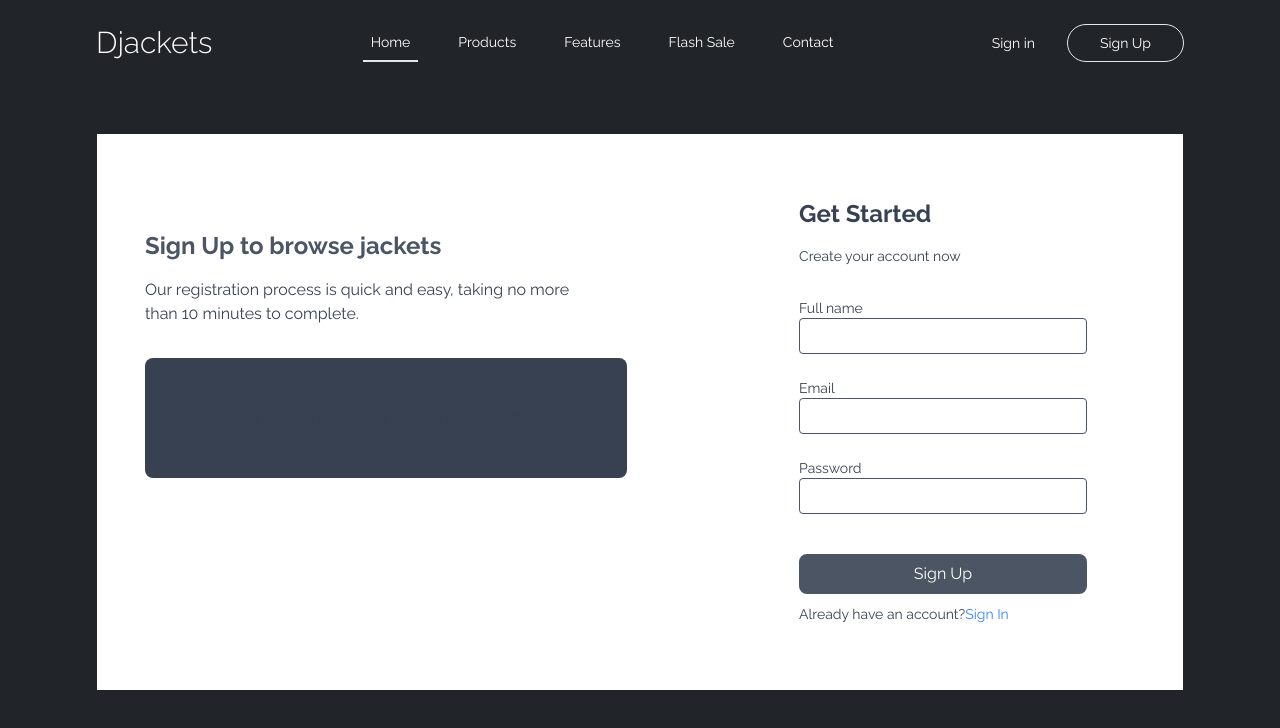
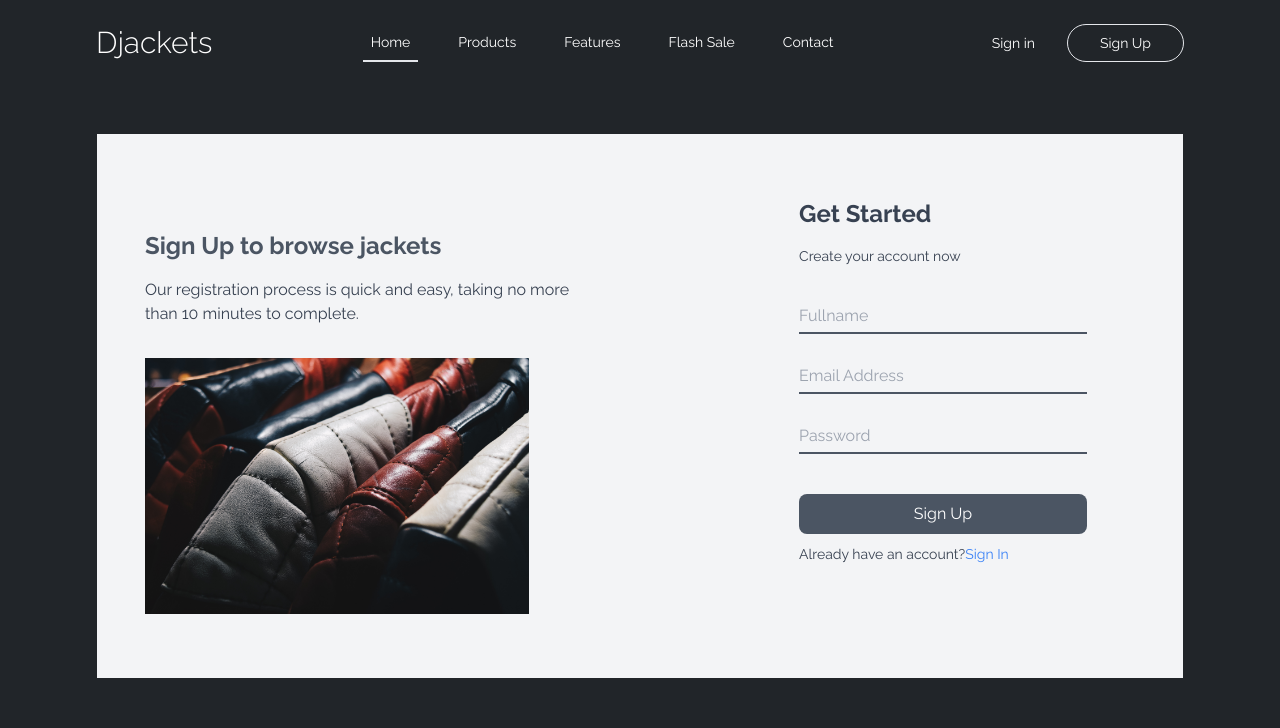
Before and after one commit to BryanMureithi/Djackets, a Vue app in the folder sjackets/: page /signup in a window 1280 px wide. Shown: the top 728 px of the page. Built offline with nearby package versions, Linux system fonts and the light colour scheme.

Commit message:
Fixed footer,signup and signin page

```diff
--- a/sjackets/src/components/Footer.vue
+++ b/sjackets/src/components/Footer.vue
@@ -1,45 +1,36 @@
 <template>
+  <footer class="bg-transparent px-12 py-6 mt-6">
+    <div class="flex items-center justify-between">
       <div>
-    <footer class="bg-gray-600 px-12 py-8 mt-12 flex gap-12 justify-end">
-      <div>
-        <h2 class="font-semibold">LINKS</h2>
-        <div class="flex flex-col gap-2 mt-2">
-          <a href="#" class="text-gray-400 hover:text-gray-300">Instagram</a>
-          <a href="#" class="text-gray-400 hover:text-gray-300">Twitter</a>
-          <a href="#" class="text-gray-400 hover:text-gray-300">Facebook</a>
+        <h1 class="text-3xl font-semibold font-inter">DJACKETS</h1>
+      </div>
+      <div class="flex items-center gap-4">
+        <router-link to="/">Summer</router-link>
+        <router-link to="/">Winter</router-link>
+        <router-link to="/">Spring</router-link>
+        <router-link to="/">Discounts</router-link>
+        <router-link to="/">Products</router-link>
+      </div>
+      <div class="flex items-center gap-3">
+        <i class="bx bxl-instagram bx-md"></i>
+        <i class="bx bxl-facebook bx-md"></i>
+        <i class="bx bxl-twitter bx-md"></i>
       </div>
     </div>
+    <hr class="w-full mt-6" />
+    <div class="flex items-center justify-between mt-6">
       <div>
-        <h2 class="font-semibold">PRODUCTS</h2>
-        <div class="flex flex-col gap-2 mt-2">
-          <a href="#" class="text-gray-400 hover:text-gray-300"
-            >Winter Jackets</a
-          >
-          <a href="#" class="text-gray-400 hover:text-gray-300"
-            >Summer Jackets</a
-          >
-          <a href="#" class="text-gray-400 hover:text-gray-300"
-            >Men's Jackets</a
-          >
-        </div>
+        <h2 class="text-sm text-gray-300">
+          © 2023 Djackets. All rights reserved. Created by Bryan Mureithi
+        </h2>
       </div>
       <div>
-        <h2 class="font-semibold">CONTACTS</h2>
-        <div class="flex flex-col gap-2 mt-2">
-          <a href="#" class="text-gray-400 hover:text-gray-300"
-            ><span>Tel: </span> +2547324657</a
-          >
-          <a href="#" class="text-gray-400 hover:text-gray-300"
-            ><span>Address: </span>Bogani Rd, Karen.</a
-          >
-          <a href="#" class="text-gray-400 hover:text-gray-300"
-            ><span>Email: </span>djackets@info.com</a
+        <a href="#" class="text-sm text-gray-300"
+          >Privacy Policy | Terms of Service</a
         >
       </div>
     </div>
   </footer>
-    <router-view />
-  </div>
 </template>
 
 <script>
--- a/sjackets/src/views/Login.vue
+++ b/sjackets/src/views/Login.vue
@@ -1,6 +1,6 @@
 <template>
   <div class="login flex items-center justify-center mt-12">
-    <div class="bg-gray-400 text-gray-700 px-12 py-16 flex gap-3">
+    <div class="bg-gray-100 text-gray-700 px-12 py-16 flex gap-3">
       <div>
         <h2 class="text-2xl font-semibold text-gray-600 mt-8">
           Sign In to browse jackets
@@ -9,8 +9,8 @@
           Our registration process is quick and easy, taking no more than 10
           minutes to complete.
         </p>
-        <div class="bg-gray-700 w-9/12 px-6 py-12 rounded-lg mt-8">
-          <p>Djackets is a recommendable ecommerce platform</p>
+        <div class="mt-8">
+          <img src="../assets/jacket-hero.jpg" alt="image" class="h-64 w-100" />
         </div>
       </div>
       <div class="w-72 mr-12">
@@ -18,21 +18,21 @@
         <p class="text-gray-700 text-sm mt-4">Log in to your account.</p>
         <form action="" class="mt-8">
           <div class="mt-6">
-            <label for="email" class="block text-sm"> Email </label>
             <input
               type="email"
               name="email"
               id="email"
-              class="border border-gray-600 rounded h-9 w-72"
+              class="border-b-2 border-gray-600 bg-transparent h-9 w-72 focus:outline-none"
+              placeholder="Username"
             />
           </div>
           <div class="mt-6">
-            <label for="pass" class="block text-sm"> Password </label>
             <input
               type="password"
               name="pass"
               id="pass"
-              class="border border-gray-600 rounded h-9 w-72"
+              class="border-b-2 border-gray-600 bg-transparent h-9 w-72 focus:outline-none"
+              placeholder="Password"
             />
           </div>
           <button
--- a/sjackets/src/views/Signup.vue
+++ b/sjackets/src/views/Signup.vue
@@ -1,6 +1,6 @@
 <template>
   <div class="login flex items-center justify-center mt-12">
-    <div class="bg-white text-gray-700 px-12 py-16 flex gap-3">
+    <div class="bg-gray-100 text-gray-700 px-12 py-16 flex gap-3">
       <div>
         <h2 class="text-2xl font-semibold text-gray-600 mt-8">
           Sign Up to browse jackets
@@ -9,8 +9,8 @@
           Our registration process is quick and easy, taking no more than 10
           minutes to complete.
         </p>
-        <div class="bg-gray-700 w-9/12 px-6 py-12 rounded-lg mt-8">
-          <p>Djackets is a recommendable ecommerce platform</p>
+        <div class="mt-8">
+          <img src="../assets/jacket-hero.jpg" alt="image" class="h-64 w-100" />
         </div>
       </div>
       <div class="w-72 mr-12">
@@ -18,30 +18,30 @@
         <p class="text-gray-700 text-sm mt-4">Create your account now</p>
         <form action="" class="mt-8">
           <div class="mt-6">
-            <label for="fname" class="block text-sm"> Full name </label>
             <input
               type="text"
               name="fname"
               id="fname"
-              class="border border-gray-600 rounded h-9 w-72"
+              class="border-b-2 border-gray-600 bg-transparent h-9 w-72 focus:outline-none"
+              placeholder="Fullname"
             />
           </div>
           <div class="mt-6">
-            <label for="email" class="block text-sm"> Email </label>
             <input
               type="email"
               name="email"
               id="email"
-              class="border border-gray-600 rounded h-9 w-72"
+              class="border-b-2 border-gray-600 bg-transparent h-9 w-72 focus:outline-none"
+              placeholder="Email Address"
             />
           </div>
           <div class="mt-6">
-            <label for="pass" class="block text-sm"> Password </label>
             <input
               type="password"
               name="pass"
               id="pass"
-              class="border border-gray-600 rounded h-9 w-72"
+              class="border-b-2 border-gray-600 bg-transparent h-9 w-72 focus:outline-none"
+              placeholder="Password"
             />
           </div>
           <button
```
Lines whose indentation alone changed are shown as unchanged.
